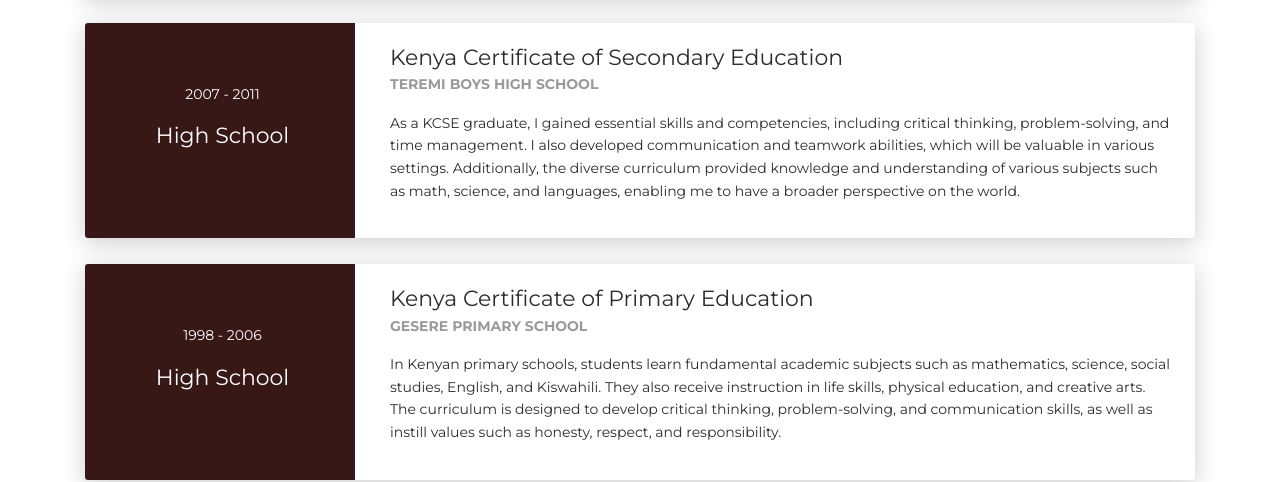
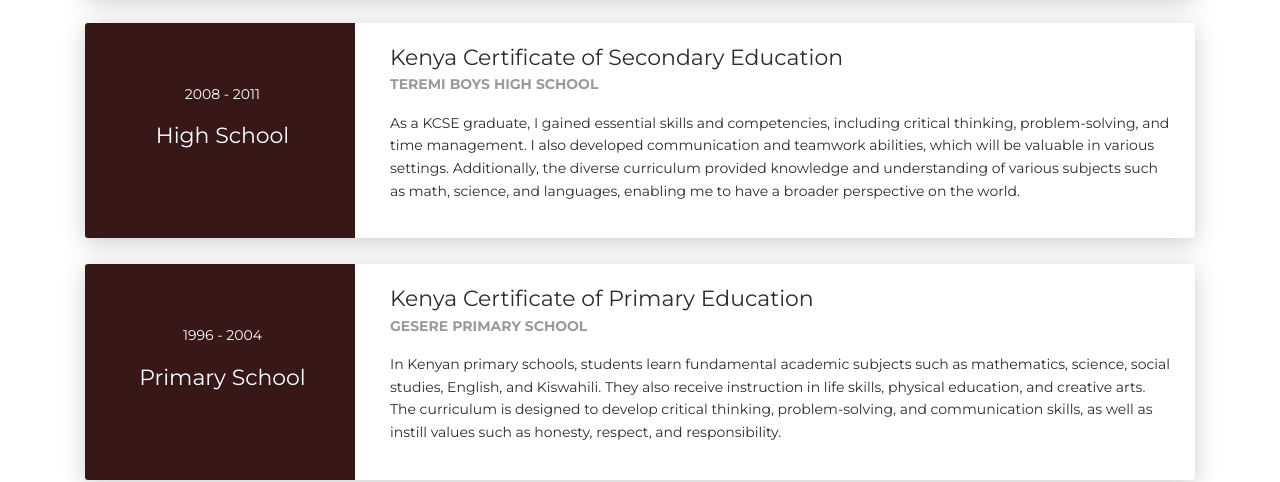
Before and after one commit to Imakangi/obed-maranga, a plain HTML site: page index.html in a window 1280 px wide. Shown: the part 2930-3412 px from the top of the page. Drawn offline with Linux system fonts and the light colour scheme.

Commit message:
Update index.html

```diff
--- a/index.html
+++ b/index.html
@@ -491,7 +491,7 @@
                   data-aos-duration="500"
                 >
                   <div class="card-body cc-education-header">
-                    <p>2007 - 2011</p>
+                    <p>2008 - 2011</p>
                     <div class="h5">High School</div>
                   </div>
                 </div>
@@ -520,8 +520,8 @@
                   data-aos-duration="500"
                 >
                   <div class="card-body cc-education-header">
-                    <p>1998 - 2006</p>
-                    <div class="h5">High School</div>
+                    <p>1996 - 2004</p>
+                    <div class="h5">Primary School</div>
                   </div>
                 </div>
                 <div
```
